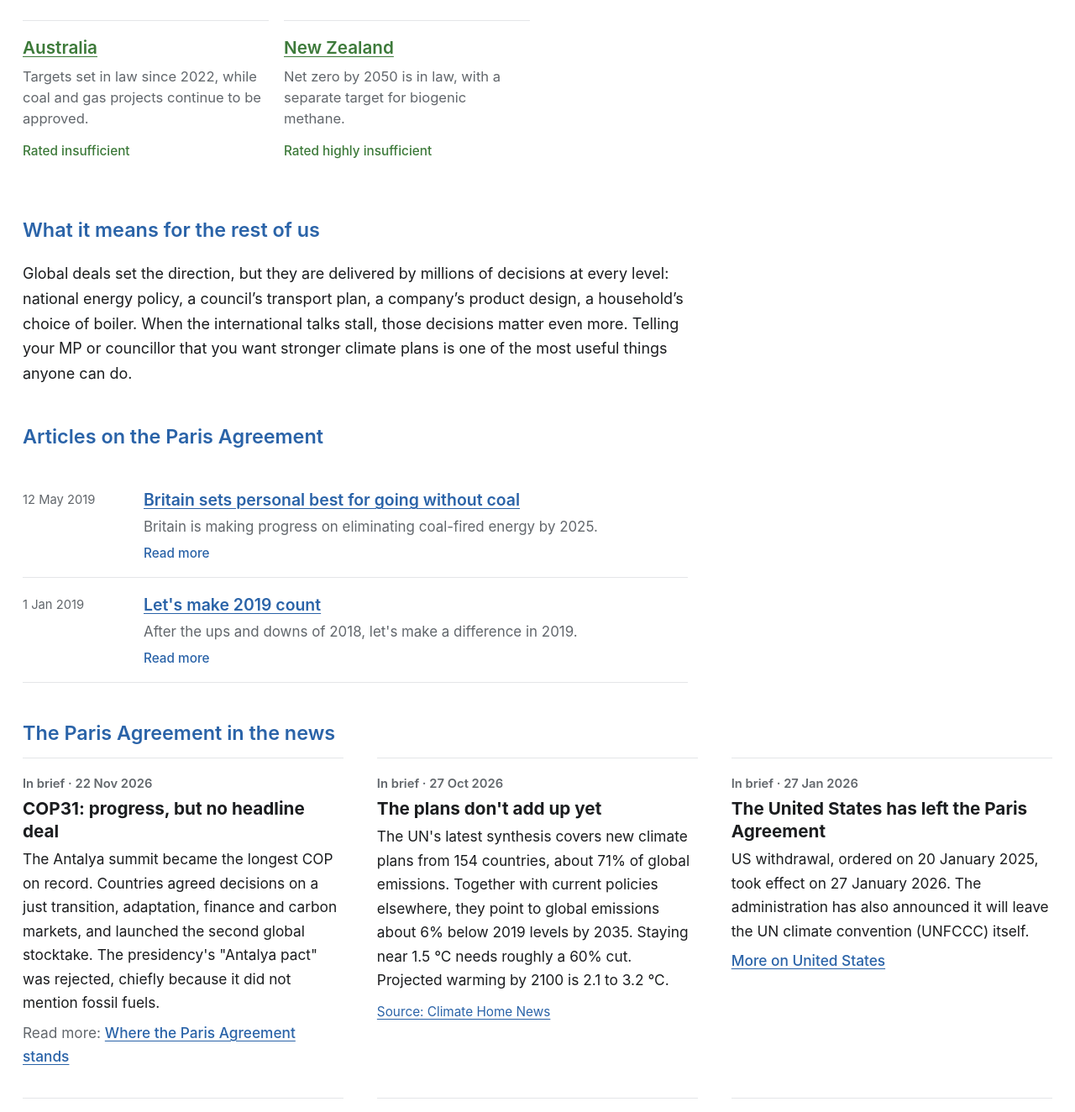
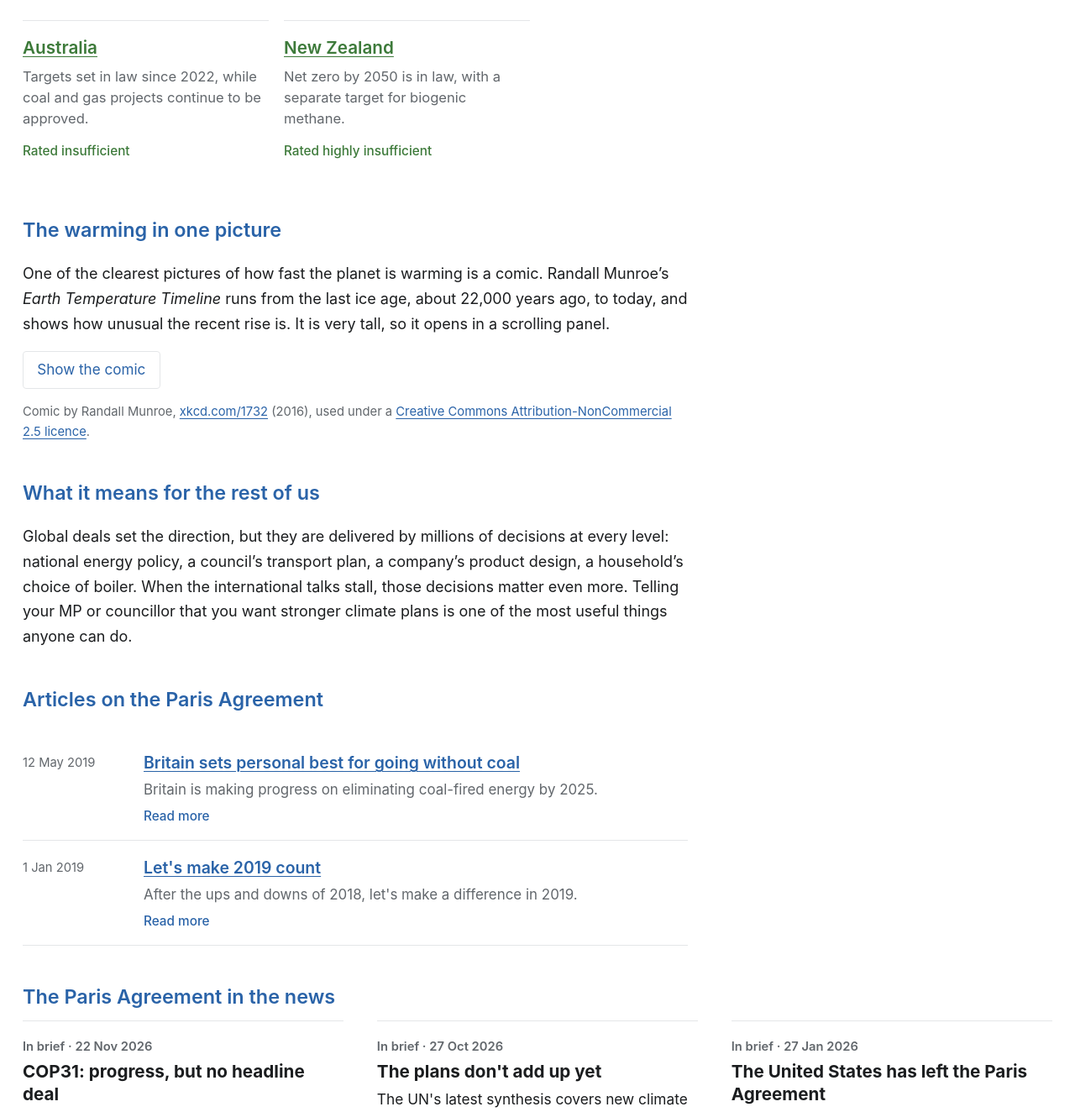
Before and after one commit to multiplicit-com/carbonhandprint, a Jekyll site: the page built from paris-agreement.md, in a window 1280 px wide, cut to the strip 4480-5804 px from the top of the page. Shown: the whole strip at 84% size. Built offline with Jekyll 4.4.1, drawn with Linux system fonts in a browser that asks for light colours.

Commit message:
Add the xkcd Earth Temperature Timeline to the Paris page
Credited to Randall Munroe, xkcd.com/1732, under CC BY-NC 2.5.

Co-Authored-By: Claude Opus 5.5 <noreply@anthropic.com>
Claude-Session: https://claude.ai/code/session_01Li7jXRtkERso7tJFT24TLP

```diff
--- a/assets/css/main.css
+++ b/assets/css/main.css
@@ -283,3 +283,9 @@ ul li::marker{color:var(--accent,var(--soft))}
 .loadmore-btn{display:block;margin:1rem 0 0;font-family:var(--ui);font-size:.9rem;background:none;border:1px solid var(--rule);border-radius:4px;padding:.45rem 1rem;color:var(--ink);cursor:pointer}
 .loadmore-btn:hover{border-color:var(--accent,var(--link));color:var(--accent,var(--link))}
 .newscards>li[hidden]{display:none}
+.xkcd{margin:1rem 0 .4rem;max-width:44rem}
+.xkcd summary{cursor:pointer;font-family:var(--ui);font-size:.95rem;color:var(--accent,var(--link));display:inline-block;padding:.4rem .9rem;border:1px solid var(--rule);border-radius:4px}
+.xkcd summary:hover{border-color:var(--accent,var(--link))}
+.xkcd-scroll{margin-top:.8rem;max-height:80vh;overflow-y:auto;border:1px solid var(--rule);border-radius:4px;background:#fff;padding:.5rem}
+.xkcd-scroll img{display:block;width:100%;max-width:740px;height:auto;margin:0 auto}
+.prose .credit{font-family:var(--ui);font-size:.82rem;color:var(--soft);max-width:44rem}
--- a/paris-agreement.md
+++ b/paris-agreement.md
@@ -35,6 +35,17 @@ Climate news only makes sense with some local context. Each country page sets ou
 
 {% include countrygrid.html %}
 
+## The warming in one picture {#xkcd}
+
+One of the clearest pictures of how fast the planet is warming is a comic. Randall Munroe's *Earth Temperature Timeline* runs from the last ice age, about 22,000 years ago, to today, and shows how unusual the recent rise is. It is very tall, so it opens in a scrolling panel.
+
+<details class="xkcd">
+<summary>Show the comic</summary>
+<div class="xkcd-scroll"><img src="https://imgs.xkcd.com/comics/earth_temperature_timeline.png" alt="xkcd comic 1732, Earth Temperature Timeline: a hand-drawn chart of global average temperature from 20,000 BCE to the present, with notes on human history alongside. The line stays within a narrow band for thousands of years, then shoots up at the very end." loading="lazy" referrerpolicy="no-referrer"></div>
+</details>
+
+<p class="credit">Comic by Randall Munroe, <a href="https://xkcd.com/1732/">xkcd.com/1732</a> (2016), used under a <a href="https://xkcd.com/license.html">Creative Commons Attribution-NonCommercial 2.5 licence</a>.</p>
+
 ## What it means for the rest of us
 
 Global deals set the direction, but they are delivered by millions of decisions at every level: national energy policy, a council's transport plan, a company's product design, a household's choice of boiler. When the international talks stall, those decisions matter even more. Telling your MP or councillor that you want stronger climate plans is one of the most useful things anyone can do.
```
